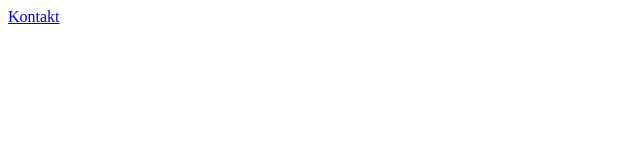
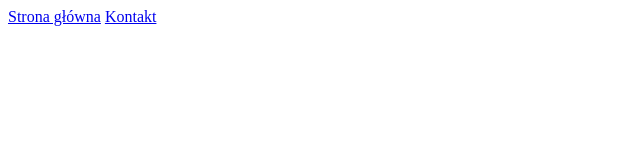
Before and after one commit to Derrryyy/Projekt-na-studia, a plain HTML site: page index.html in a window 1280 px wide. Shown: the whole page, without its empty margins (0-640 px from the left). Drawn offline with Linux system fonts and the light colour scheme.

Commit message:
Dodano menu nawi

```diff
--- a/index.html
+++ b/index.html
@@ -1,3 +1,4 @@
 <nav>
+	<a href="index.html">Strona główna</a>
 	<a href="contact.html">Kontakt</a>
 </nav>
```
